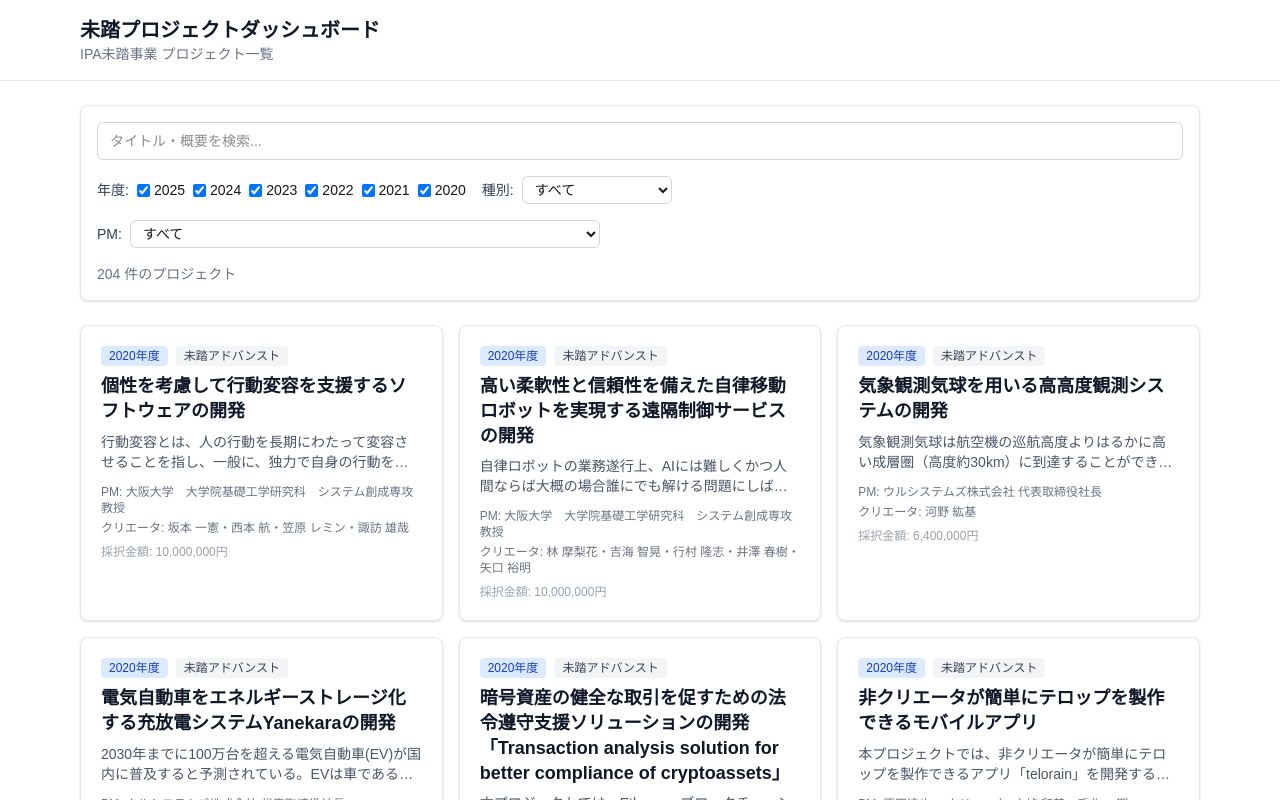
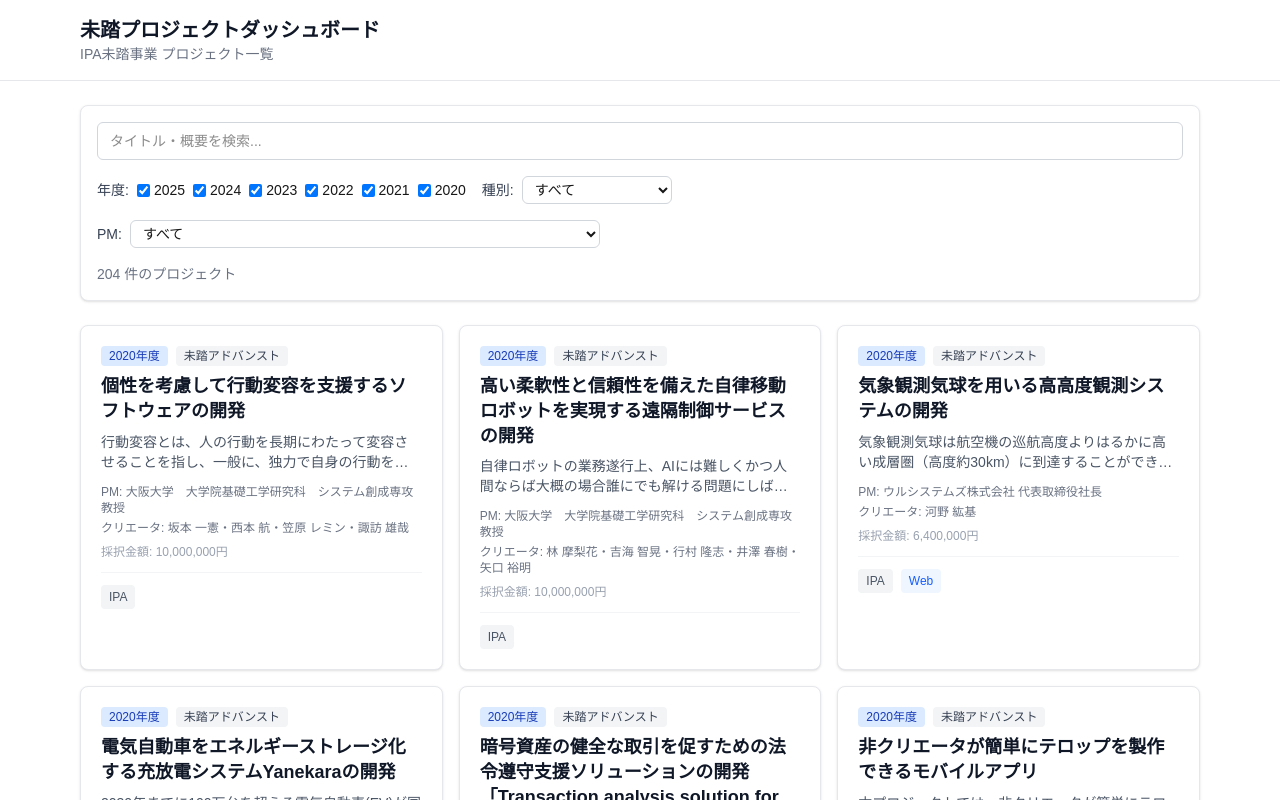
Before and after one commit to daigo38/mitou-dashboard, a Next.js app: page / in a window 1280 px wide. Shown: the top 800 px of the page. Built offline with nearby package versions, Linux system fonts and the light colour scheme.

Commit message:
Add external links (IPA, Web, GitHub, Demo) to project cards
Co-Authored-By: Claude Opus 4.6 <noreply@anthropic.com>

```diff
--- a/src/components/ProjectCard.tsx
+++ b/src/components/ProjectCard.tsx
@@ -7,11 +7,13 @@ const programLabel: Record<string, string> = {
 };
 
 export default function ProjectCard({ project }: { project: Project }) {
+  const links = project.links;
+  const hasLinks =
+    links.ipa || links.website || links.github || links.demoVideo;
+
   return (
-    <Link
-      href={`/projects/${project.id}`}
-      className="block rounded-lg border border-gray-200 bg-white p-5 shadow-sm transition hover:shadow-md hover:border-gray-300"
-    >
+    <div className="rounded-lg border border-gray-200 bg-white p-5 shadow-sm transition hover:shadow-md hover:border-gray-300">
+      <Link href={`/projects/${project.id}`}>
         <div className="mb-2 flex items-center gap-2">
           <span className="rounded bg-blue-100 px-2 py-0.5 text-xs font-medium text-blue-800">
             {project.year}年度
@@ -47,5 +49,55 @@ export default function ProjectCard({ project }: { project: Project }) {
           </div>
         )}
       </Link>
+
+      {hasLinks && (
+        <div className="mt-3 flex flex-wrap gap-2 border-t border-gray-100 pt-3">
+          {links.ipa && (
+            <a
+              href={links.ipa}
+              target="_blank"
+              rel="noopener noreferrer"
+              onClick={(e) => e.stopPropagation()}
+              className="inline-flex items-center gap-1 rounded bg-gray-100 px-2 py-1 text-xs text-gray-600 hover:bg-gray-200 hover:text-gray-900 transition"
+            >
+              IPA
+            </a>
+          )}
+          {links.website && (
+            <a
+              href={links.website}
+              target="_blank"
+              rel="noopener noreferrer"
+              onClick={(e) => e.stopPropagation()}
+              className="inline-flex items-center gap-1 rounded bg-blue-50 px-2 py-1 text-xs text-blue-600 hover:bg-blue-100 hover:text-blue-800 transition"
+            >
+              Web
+            </a>
+          )}
+          {links.github && (
+            <a
+              href={links.github}
+              target="_blank"
+              rel="noopener noreferrer"
+              onClick={(e) => e.stopPropagation()}
+              className="inline-flex items-center gap-1 rounded bg-gray-800 px-2 py-1 text-xs text-white hover:bg-gray-900 transition"
+            >
+              GitHub
+            </a>
+          )}
+          {links.demoVideo && (
+            <a
+              href={links.demoVideo}
+              target="_blank"
+              rel="noopener noreferrer"
+              onClick={(e) => e.stopPropagation()}
+              className="inline-flex items-center gap-1 rounded bg-red-50 px-2 py-1 text-xs text-red-600 hover:bg-red-100 hover:text-red-800 transition"
+            >
+              Demo
+            </a>
+          )}
+        </div>
+      )}
+    </div>
   );
 }
```
Lines whose indentation alone changed are shown as unchanged.
